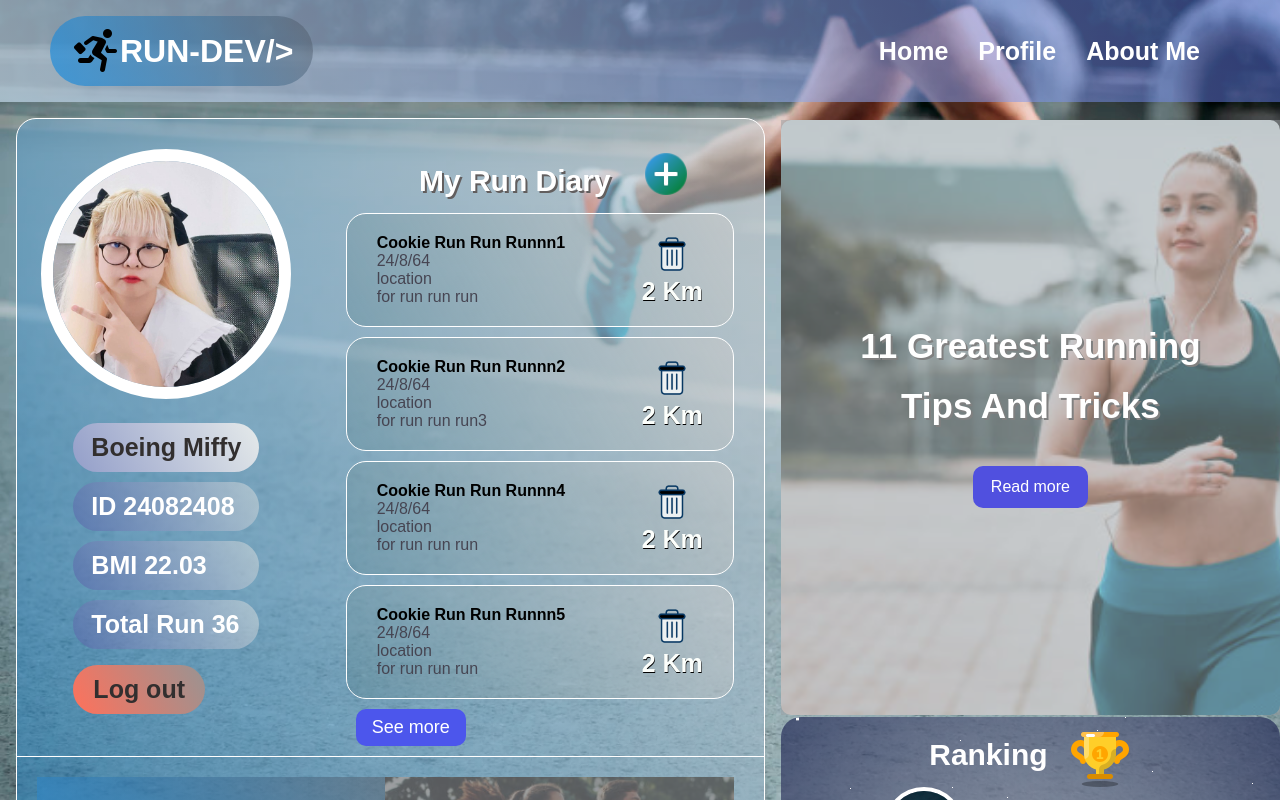
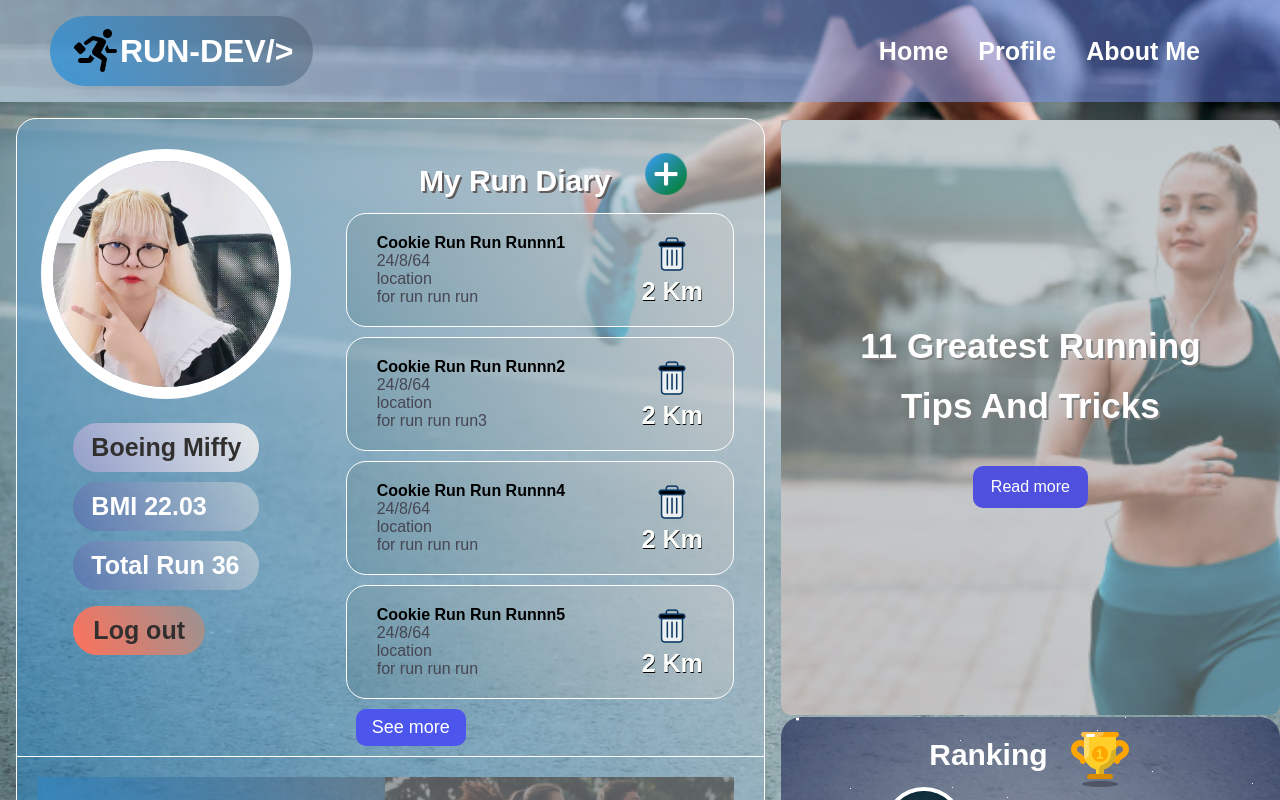
Before and after one commit to khunboeing/Rundev, a React (Vite) app: page / in a window 1280 px wide. Shown: the top 800 px of the page. Built offline with nearby package versions, Linux system fonts and the light colour scheme.

Commit message:
delete id on browser

```diff
--- a/src/Components/ProfileComponent/ProfileComponent.jsx
+++ b/src/Components/ProfileComponent/ProfileComponent.jsx
@@ -19,7 +19,6 @@ function ProfileComponent(props){
                 </div>
                 <div className="profile-detial">
                     <p>{bio.name}</p>
-                    <p>ID {user.id}</p>
                     <p>BMI {bmi}</p>
                     <p>Total Run {rundiary.reduce((acc, current)=>{
                         return acc+current.distance
```
